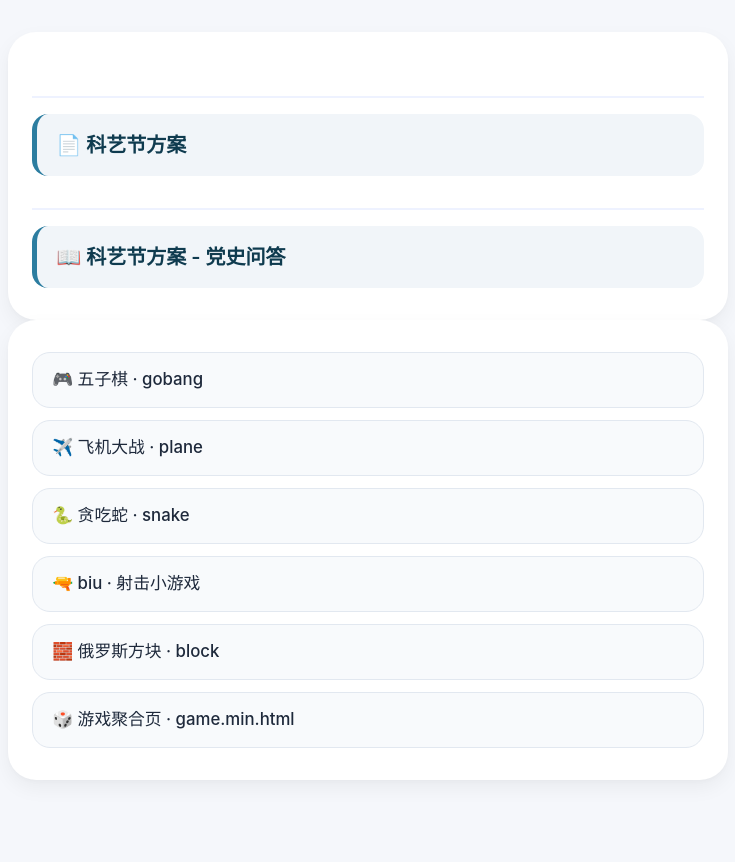
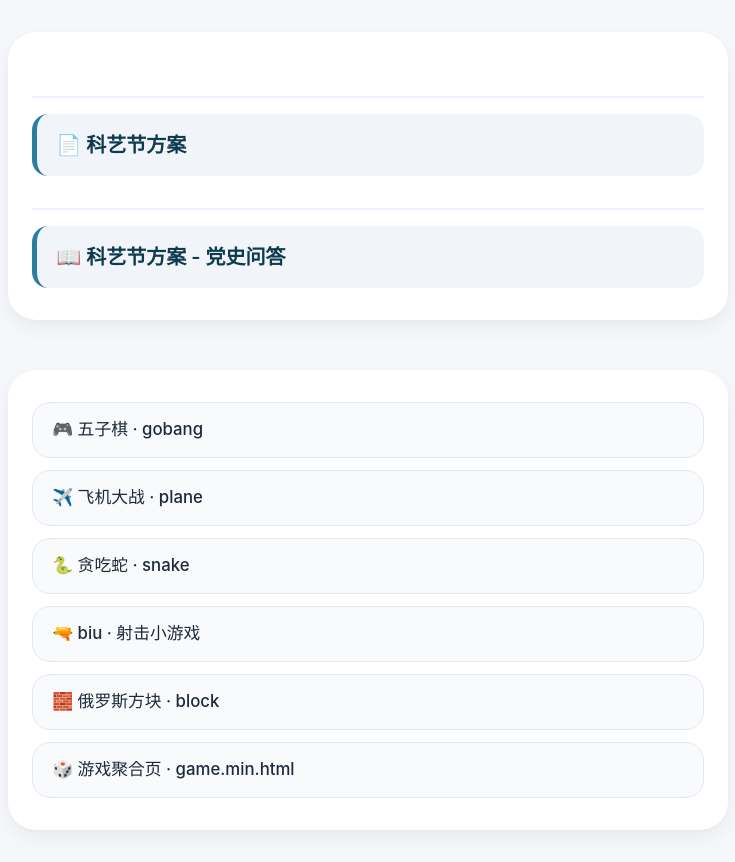
Before and after one commit to gpchn/games, a plain HTML site: page index.html in a window 1280 px wide. Shown: the whole page, without its empty margins (272-1007 px from the left). Before the commit the page ends 812 px from the top, so only its background shows below. Drawn offline with Linux system fonts and the light colour scheme.

Commit message:
Update index.html

```diff
--- a/index.html
+++ b/index.html
@@ -103,6 +103,8 @@
   </div>
 </div>
 
+<div style="height: 50px"></div>
+
 <div class="container">
   <!-- 普通游戏链接 —— 原本用<br>分隔，现通过类名统一块级样式 -->
   <a href="/gobang.html" class="game-link">🎮 五子棋 · gobang</a>
```
